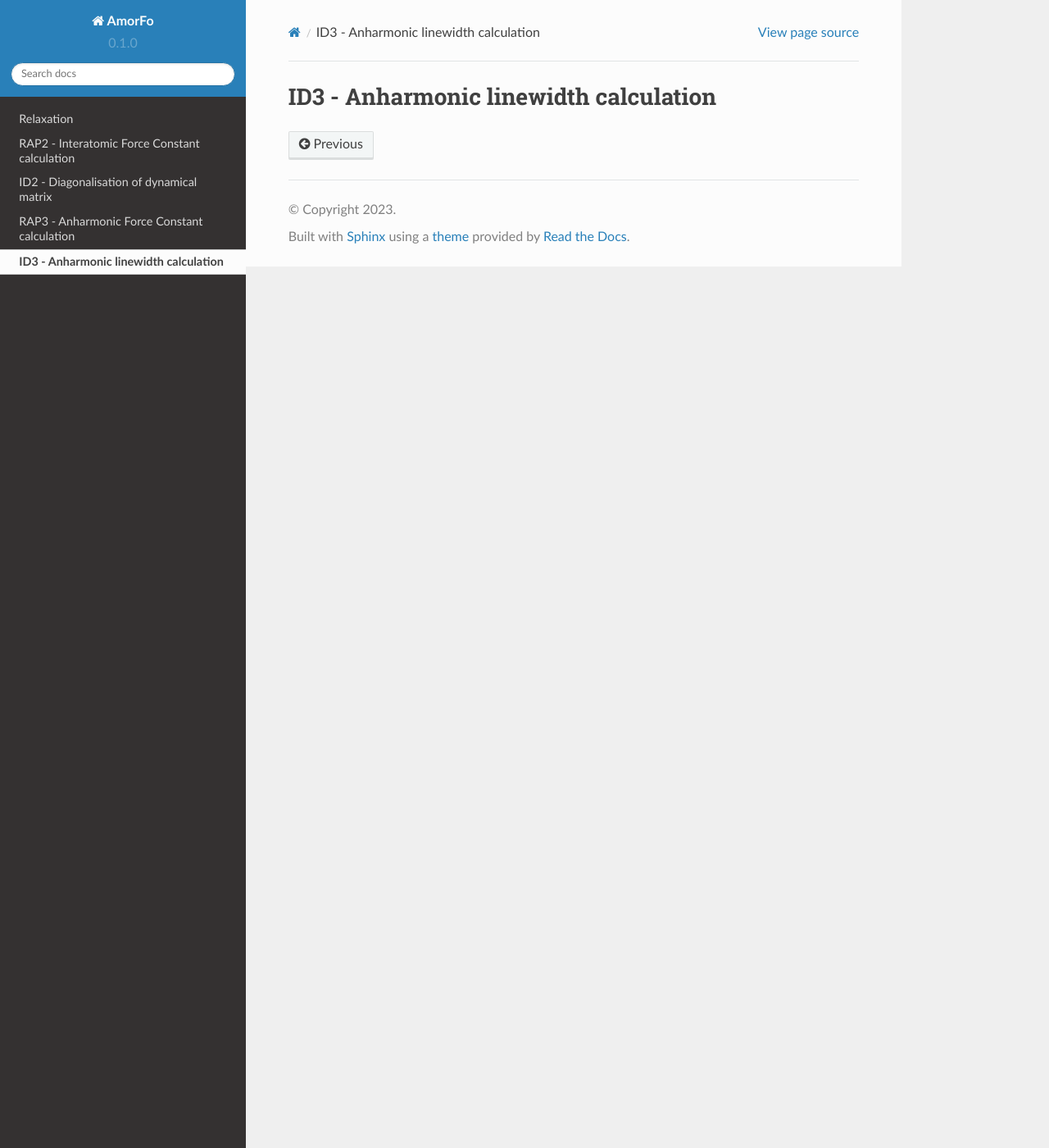
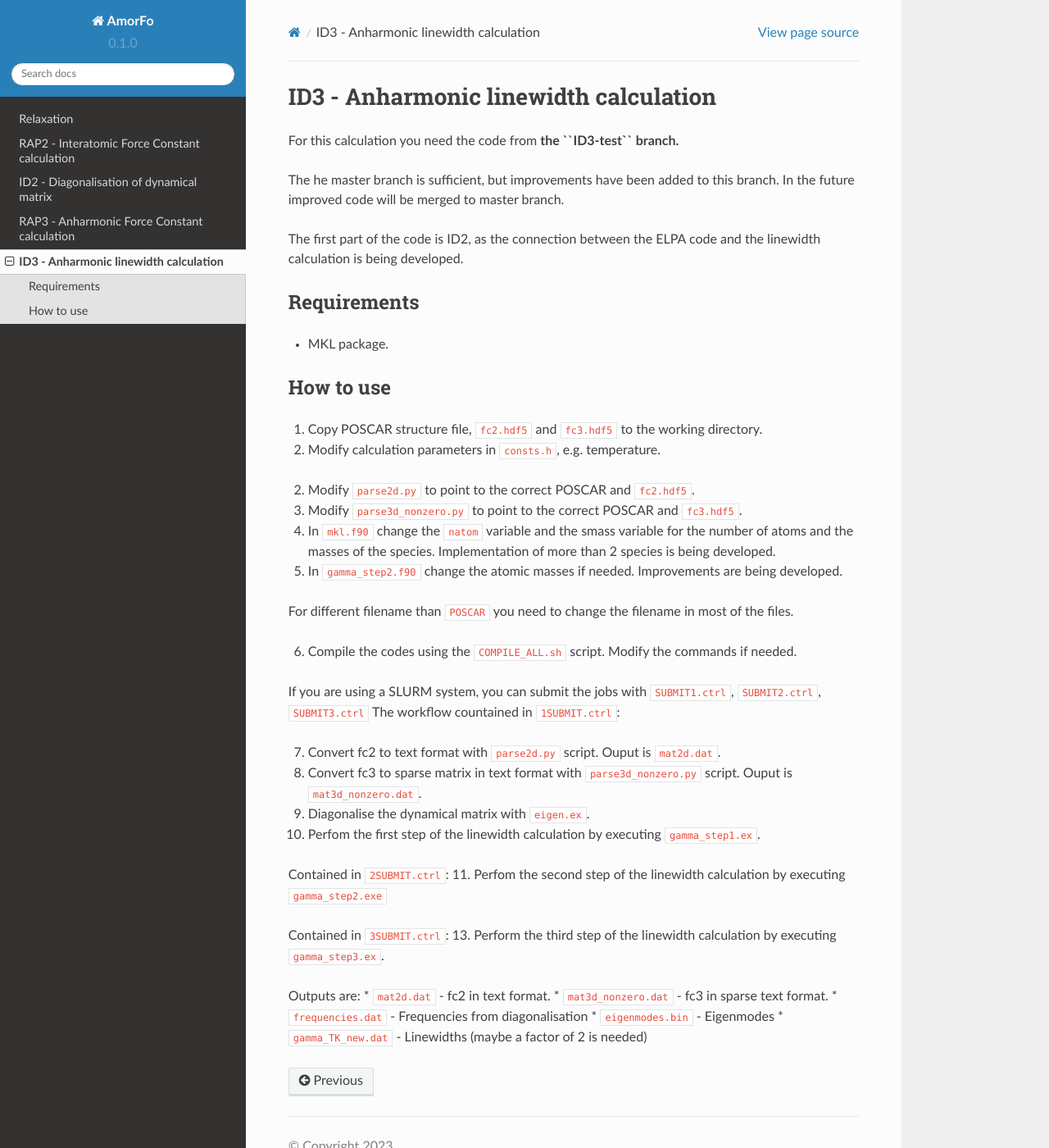
Before and after one commit to bp443/AmorDocs, a Sphinx documentation site: the page built from docs/source/id3.rst, in a window 1280 px wide and 1400 px high. Shown: the whole window at 82% size. Built offline with Sphinx 7.4.7 and the Read the Docs theme 2.0.0, drawn with Linux system fonts in a browser that asks for light colours.

Commit message:
Update id3.rst

```diff
--- a/docs/source/id3.rst
+++ b/docs/source/id3.rst
@@ -1,2 +1,49 @@
 ID3 - Anharmonic linewidth calculation
 =======================================
+
+For this calculation you need the code from **the ``ID3-test`` branch.**
+
+The he master branch is sufficient, but improvements have been added to this branch. In the future improved code will be merged to master branch.
+
+The first part of the code is ID2, as the connection between the ELPA code and the linewidth calculation is being developed.
+
+Requirements
+-------------
+
+* MKL package.
+
+How to use
+-----------
+
+1. Copy POSCAR structure file, ``fc2.hdf5`` and ``fc3.hdf5`` to the working directory.
+2. Modify calculation parameters in ``consts.h``, e.g. temperature.
+
+2. Modify ``parse2d.py`` to point to the correct POSCAR and ``fc2.hdf5``.
+3. Modify ``parse3d_nonzero.py`` to point to the correct POSCAR and ``fc3.hdf5``.
+4. In ``mkl.f90`` change the ``natom`` variable and the smass variable for the number of atoms and the masses of the species. Implementation of more than 2 species is being developed.
+5. In ``gamma_step2.f90`` change the atomic masses if needed. Improvements are being developed.
+
+For different filename than ``POSCAR`` you need to change the filename in most of the files.
+
+6. Compile the codes using the ``COMPILE_ALL.sh`` script. Modify the commands if needed.
+
+If you are using a SLURM system, you can submit the jobs with ``SUBMIT1.ctrl``, ``SUBMIT2.ctrl``, ``SUBMIT3.ctrl``
+The workflow countained in ``1SUBMIT.ctrl``:
+
+7. Convert fc2 to text format with ``parse2d.py`` script. Ouput is ``mat2d.dat``.
+8. Convert fc3 to sparse matrix in text format with ``parse3d_nonzero.py`` script. Ouput is ``mat3d_nonzero.dat``.
+9. Diagonalise the dynamical matrix with ``eigen.ex``.
+10. Perfom the first step of the linewidth calculation by executing ``gamma_step1.ex``.
+
+Contained in ``2SUBMIT.ctrl``:
+11. Perfom the second step of the linewidth calculation by executing ``gamma_step2.exe``
+
+Contained in ``3SUBMIT.ctrl``:
+13. Perform the third step of the linewidth calculation by executing ``gamma_step3.ex``.
+
+Outputs are:
+* ``mat2d.dat`` - fc2 in text format.
+* ``mat3d_nonzero.dat`` - fc3 in sparse text format.
+* ``frequencies.dat`` - Frequencies from diagonalisation
+* ``eigenmodes.bin`` - Eigenmodes
+* ``gamma_TK_new.dat`` - Linewidths (maybe a factor of 2 is needed)
```
